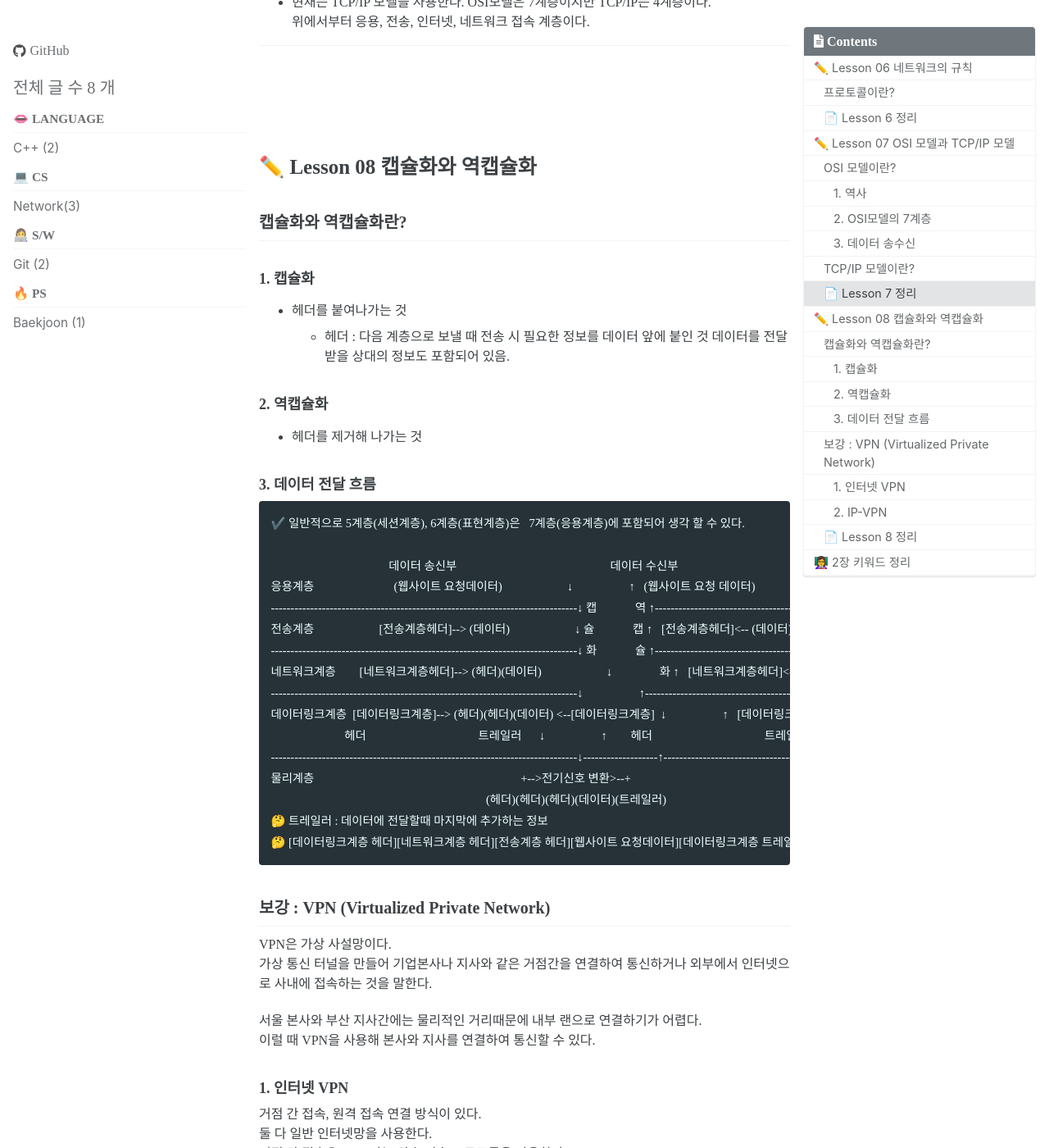
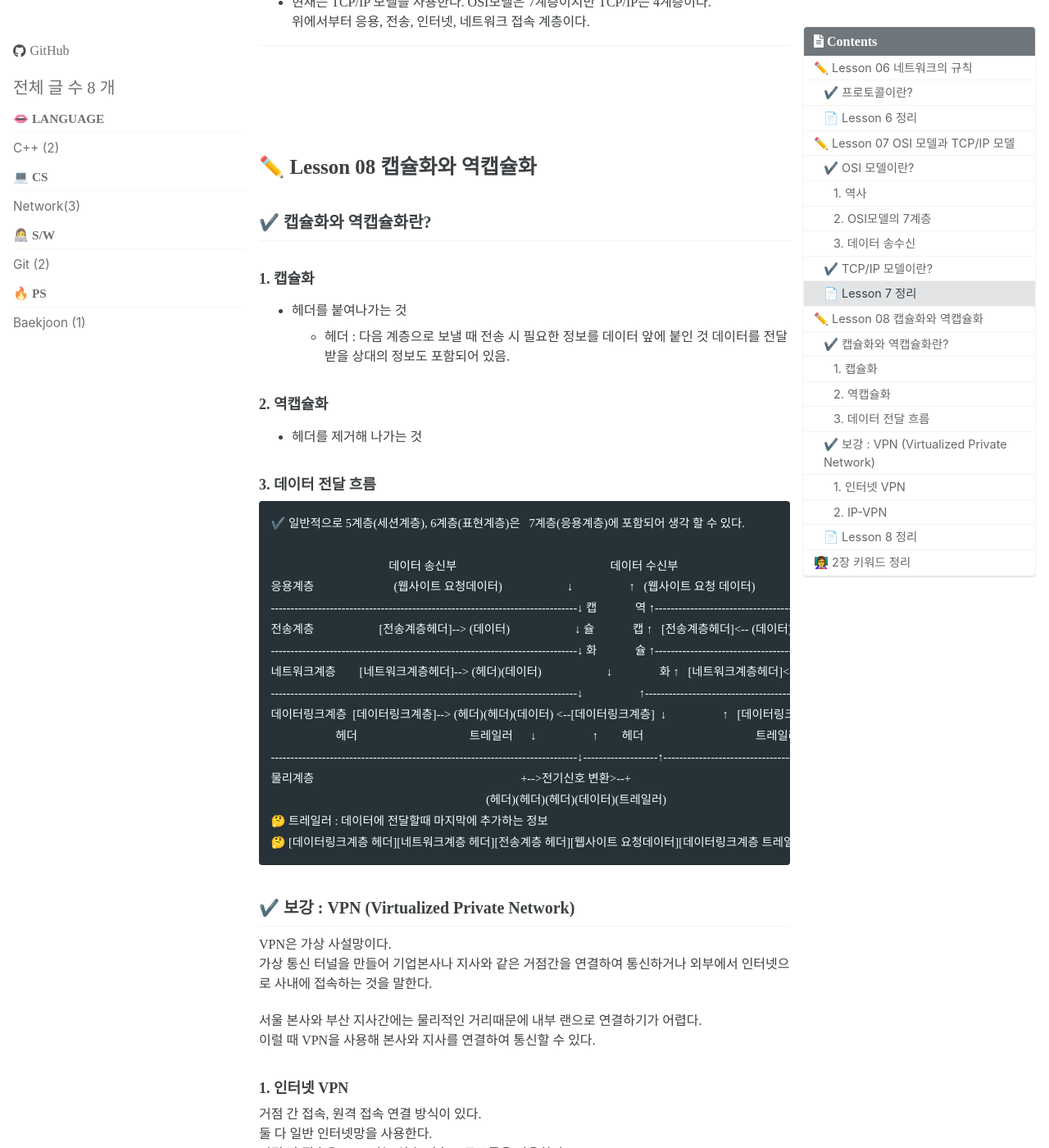
Before and after one commit to hyundidi/hyundidi.github.io, a Jekyll site: the page built from _posts/cs-network/2022-03-15-network02.md, in a window 1280 px wide and 1400 px high, scrolled down 2800 px. Shown: the whole window at 82% size. Built offline with Jekyll 4.4.1, drawn with Linux system fonts in a browser that asks for light colours; cached includes are drawn as plain includes; some web fonts are replaced; some of the changed text lies outside the part shown.

Commit message:
모두의네트워크정리2

````diff
--- a/_posts/cs-network/2022-03-15-network02.md
+++ b/_posts/cs-network/2022-03-15-network02.md
@@ -45,7 +45,7 @@ last_modified_at: 2022-03-15
 
 # ✏️ Lesson 07 OSI 모델과 TCP/IP 모델
 
-## OSI 모델이란?
+## ✔️ OSI 모델이란?
 
 ### 1. 역사
 예전에는 같은 회사의 컴퓨터끼리만 통신이 가능했다.
@@ -72,14 +72,14 @@ last_modified_at: 2022-03-15
 ```
                     상위계층----------------------->------------------------>하위계층
         송신 측  >---(응용)--(표현)--(세션)--(전송)--(네트워크)--(데이터링크)--(물리)--+
-                                                                                    ↓
-                                                                                    DATA
-                                                                                    ↓
+                                                                                       ↓
+                                                                                       DATA
+                                                                                       ↓
         수신 측  <---(응용)--(표현)--(세션)--(전송)--(네트워크)--(데이터링크)--(물리)--+
                   상위계층<----------------------<-------------------------하위계층
 ```
 
-## TCP/IP 모델이란?
+## ✔️ TCP/IP 모델이란?
 - OSI 7계층을 4계층으로 바꿔서 생각하면 된다.
 <span style = " font-size:0.8em; color: gray;">TODO: tcp/ip 약자</span>
 
@@ -111,7 +111,7 @@ last_modified_at: 2022-03-15
 
 # ✏️ Lesson 08 캡슐화와 역캡슐화
 
-## 캡슐화와 역캡슐화란?
+## ✔️ 캡슐화와 역캡슐화란?
 
 ### 1. 캡슐화
 - 헤더를 붙여나가는 것
@@ -133,7 +133,7 @@ last_modified_at: 2022-03-15
 네트워크계층        [네트워크계층헤더]--> (헤더)(데이터)                      ↓                화 ↑   [네트워크계층헤더]<-- (헤더)(데이터)
 ------------------------------------------------------------------------------↓                   ↑----------------------------------------------
 데이터링크계층  [데이터링크계층]--> (헤더)(헤더)(데이터) <--[데이터링크계층]  ↓                   ↑   [데이터링크계층]<-- (헤더)(헤더)(데이터) -->[데이터링크계층]
-                         헤더                                      트레일러      ↓                   ↑        헤더                                      트레일러
+                      헤더                                      트레일러      ↓                   ↑        헤더                                      트레일러
 ------------------------------------------------------------------------------↓-------------------↑----------------------------------------------
 물리계층                                                                      +-->전기신호 변환>--+
                                                                          (헤더)(헤더)(헤더)(데이터)(트레일러)
@@ -141,7 +141,7 @@ last_modified_at: 2022-03-15
 🤔 [데이터링크계층 헤더][네트워크계층 헤더][전송계층 헤더][웹사이트 요청데이터][데이터링크계층 트레일러] 가 전기신호로 변환되어 수신측에 도착.
 ```
 
-## 보강 :  VPN (Virtualized Private Network)
+## ✔️ 보강 :  VPN (Virtualized Private Network)
 VPN은 가상 사설망이다.
 가상 통신 터널을 만들어 기업본사나 지사와 같은 거점간을 연결하여 통신하거나 외부에서 인터넷으로 사내에 접속하는 것을 말한다.
 
@@ -172,12 +172,13 @@ MPLS라는 기술을 사용하며 인터넷 망이 아닌 통신사업자 전용
 - OSI 모델에서 데이터 송신 측은 응용 > 전송 > 네트워크 > 데이터 링크 계층 순서로 캡슐화한다.
 - OSI 모델에서 데이터 수신 측은 데이터링크 > 네트워크 > 전송 > 응용 계층 순서로 역캡슐화한다.
 - 송신 측의 데이터 링크 계층에서 만들어진 데이터가 전기 신호로 변환되어 수신 측에 전송된다.
+
 *************
 <br/><br/><br/><br/>
 
 # 👩‍🏫 2장 키워드 정리
 - **프로토콜(protocol)** :
-- 컴퓨터 간에 정보를 주고 받을 때 통신 방법에 대한 규칙이나 표준
+  컴퓨터 간에 정보를 주고 받을 때 통신 방법에 대한 규칙이나 표준
 - **OSI모델 (Open Standards Interconnection model)** :
   국제 표준화 기구(ISO)가 1977년에 정의한 국제 통신 표준 규약이다.
   네트워크의 기본구조를 일곱 개 계층으로 나누어서 표준화한 통신 규약으로 현재 다른 모든 통신 규약의 기반이 된다.
````
Also changed, not shown: other parts of _posts/cs-network/2022-03-15-network02.md (+3 -3 lines).
